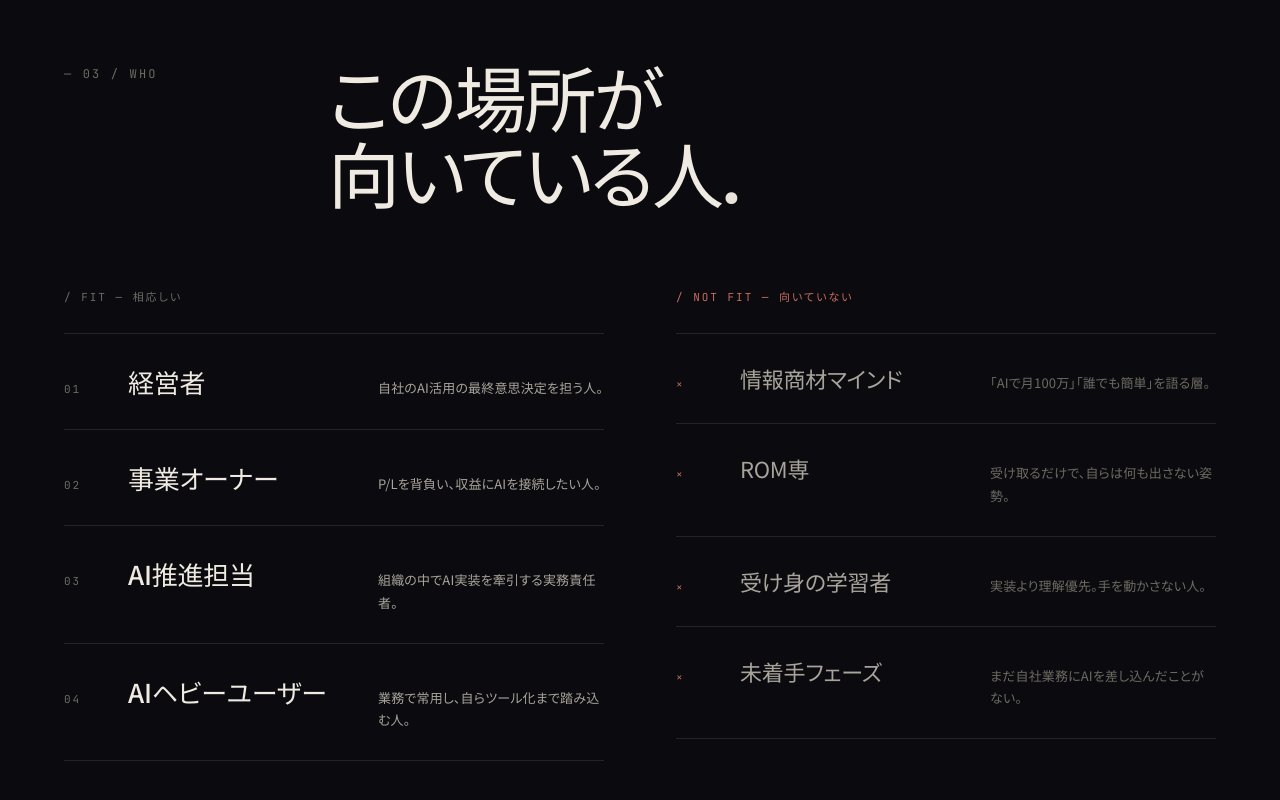
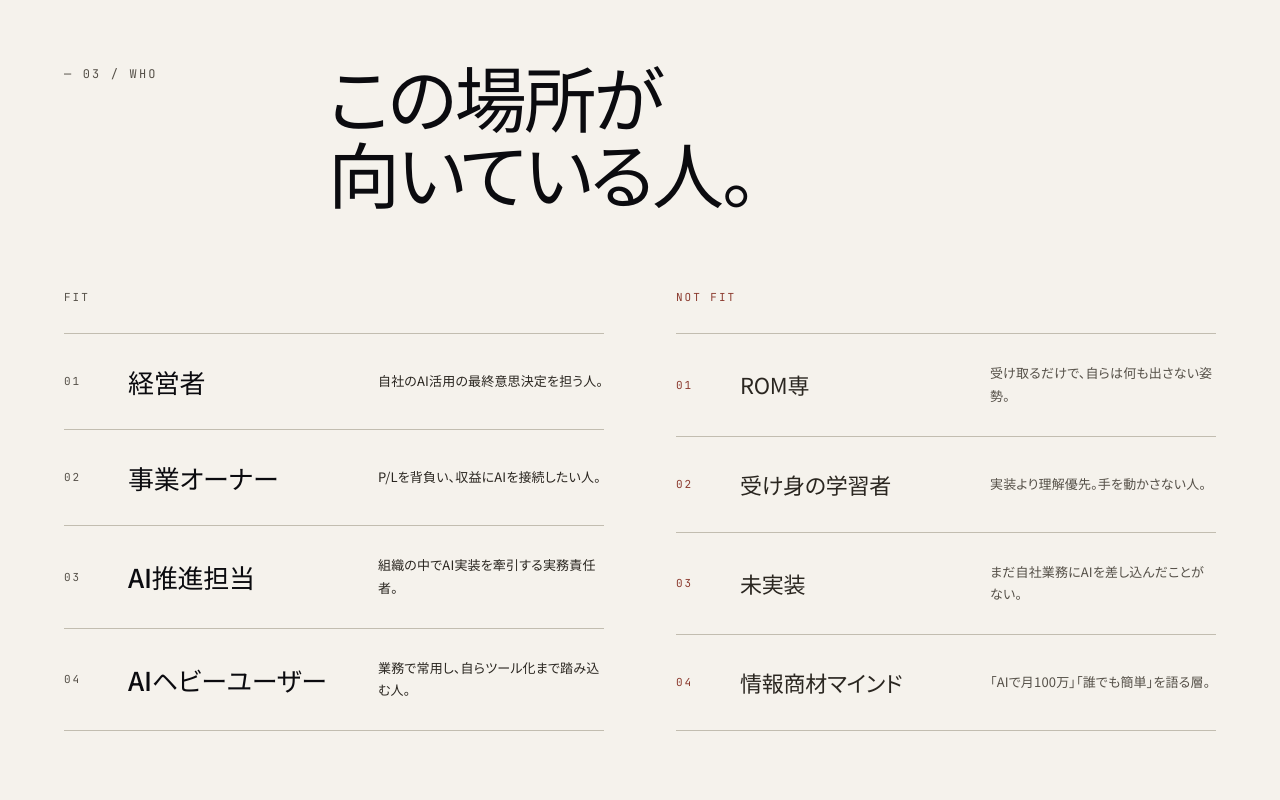
Before and after one commit to GLOBIS-AI-Front/community-homepage, a Next.js app: page / in a window 1280 px wide. Shown: the part 3080-3880 px from the top of the page. Built offline with nearby package versions, Linux system fonts and the light colour scheme.

Commit message:
style: refactor WhoJoin and MobileLanding components with updated styling and index-based labels for FIT/NOT FIT sections

```diff
--- a/src/app/_components/MobileLanding.tsx
+++ b/src/app/_components/MobileLanding.tsx
@@ -30,10 +30,10 @@ const PILLARS = [
 
 const FIT = ["経営者", "事業オーナー", "AI推進担当", "AIヘビーユーザー"];
 const NOT_FIT = [
-  "情報商材マインド",
   "ROM専",
   "受け身の学習者",
-  "未着手フェーズ",
+  "未実装",
+  "情報商材マインド",
 ];
 
 const VALUES: [string, string][] = [
@@ -355,8 +355,11 @@ export default function MobileLanding() {
         style={{
           padding: "56px 22px",
           borderTop: "1px solid var(--line-soft)",
+          background: "var(--bg)",
+          color: "var(--fg)",
         }}
         id="s2"
+        data-theme="light"
       >
         <div className="section-idx">— 03 / WHO</div>
         <h2
@@ -372,10 +375,10 @@ export default function MobileLanding() {
         >
           この場所が
           <br />
-          向いている人.
+          向いている人。
         </h2>
         <div className="mono-label" style={{ fontSize: 10, marginBottom: 14 }}>
-          / FIT
+          FIT
         </div>
         {FIT.map((x, i) => (
           <div
@@ -404,9 +407,9 @@ export default function MobileLanding() {
             color: "var(--danger)",
           }}
         >
-          / NOT FIT
+          NOT FIT
         </div>
-        {NOT_FIT.map((x) => (
+        {NOT_FIT.map((x, i) => (
           <div
             key={x}
             style={{
@@ -426,7 +429,7 @@ export default function MobileLanding() {
               className="mono-label"
               style={{ fontSize: 10, color: "var(--danger)" }}
             >
-              ×
+              0{i + 1}
             </span>
           </div>
         ))}
--- a/src/app/_components/WhoJoin.tsx
+++ b/src/app/_components/WhoJoin.tsx
@@ -6,15 +6,20 @@ const FIT = [
 ];
 
 const NOT_FIT = [
-  { k: "情報商材マインド", d: "「AIで月100万」「誰でも簡単」を語る層。" },
   { k: "ROM専", d: "受け取るだけで、自らは何も出さない姿勢。" },
   { k: "受け身の学習者", d: "実装より理解優先。手を動かさない人。" },
-  { k: "未着手フェーズ", d: "まだ自社業務にAIを差し込んだことがない。" },
+  { k: "未実装", d: "まだ自社業務にAIを差し込んだことがない。" },
+  { k: "情報商材マインド", d: "「AIで月100万」「誰でも簡単」を語る層。" },
 ];
 
 export default function WhoJoin() {
   return (
-    <section className="section" id="s2">
+    <section
+      className="section"
+      id="s2"
+      data-theme="light"
+      style={{ background: "var(--bg)", color: "var(--fg)" }}
+    >
       <div className="section-head">
         <div className="section-idx">— 03 / WHO</div>
         <div>
@@ -30,7 +35,7 @@ export default function WhoJoin() {
           >
             この場所が
             <br />
-            向いている人<span style={{ color: "var(--accent)" }}>.</span>
+            向いている人<span style={{ color: "var(--accent)" }}>。</span>
           </h2>
         </div>
       </div>
@@ -38,7 +43,7 @@ export default function WhoJoin() {
       <div style={{ display: "grid", gridTemplateColumns: "1fr 1fr", gap: 72 }}>
         <div>
           <div className="mono-label" style={{ marginBottom: 28 }}>
-            / FIT — 相応しい
+            FIT
           </div>
           <div style={{ borderTop: "1px solid var(--line)" }}>
             {FIT.map((r, i) => (
@@ -50,7 +55,8 @@ export default function WhoJoin() {
                   gap: 24,
                   padding: "28px 0",
                   borderBottom: "1px solid var(--line)",
-                  alignItems: "baseline",
+                  alignItems: "center",
+                  minHeight: 96,
                 }}
               >
                 <div className="mono-label">0{i + 1}</div>
@@ -82,10 +88,10 @@ export default function WhoJoin() {
             className="mono-label"
             style={{ marginBottom: 28, color: "var(--danger)" }}
           >
-            / NOT FIT — 向いていない
+            NOT FIT
           </div>
           <div style={{ borderTop: "1px solid var(--line)" }}>
-            {NOT_FIT.map((r) => (
+            {NOT_FIT.map((r, i) => (
               <div
                 key={r.k}
                 style={{
@@ -94,11 +100,12 @@ export default function WhoJoin() {
                   gap: 24,
                   padding: "28px 0",
                   borderBottom: "1px solid var(--line)",
-                  alignItems: "baseline",
+                  alignItems: "center",
+                  minHeight: 96,
                 }}
               >
                 <div className="mono-label" style={{ color: "var(--danger)" }}>
-                  ×
+                  0{i + 1}
                 </div>
                 <div
                   className="font-display font-jp"
```
